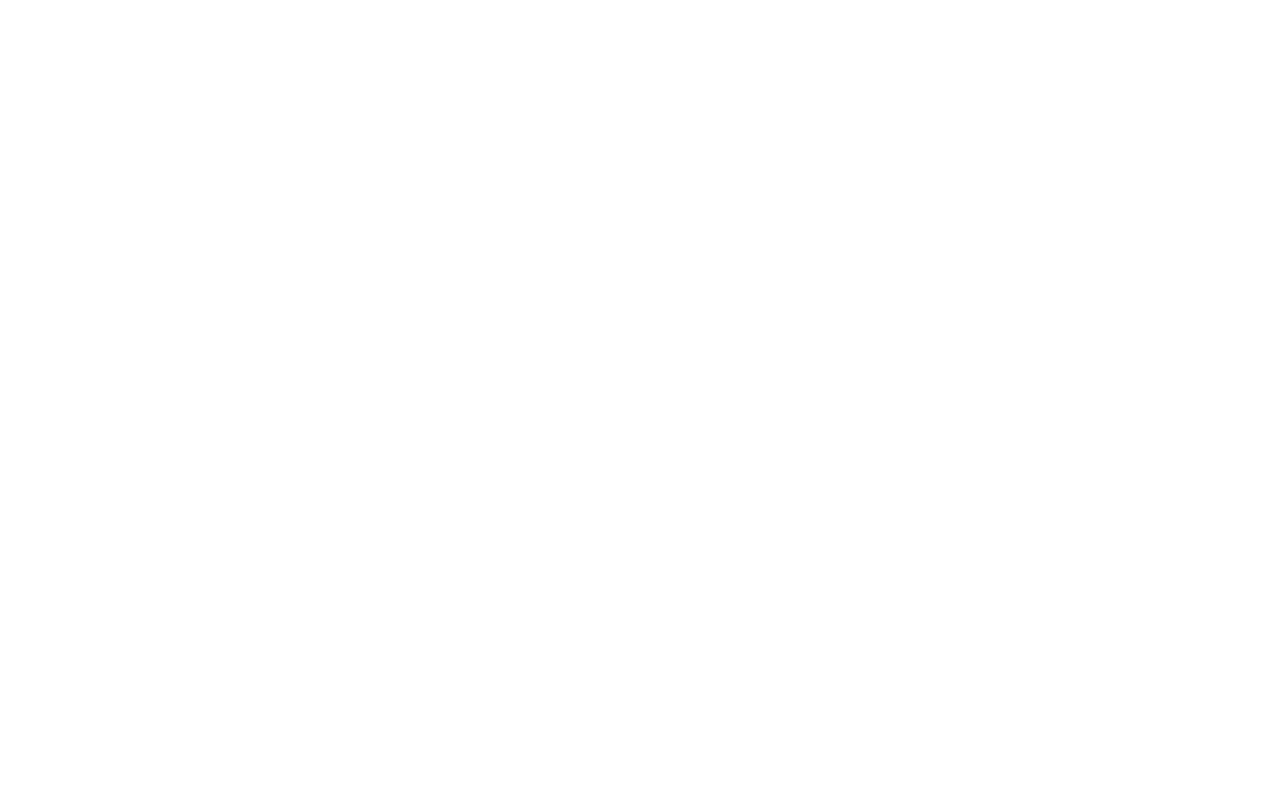
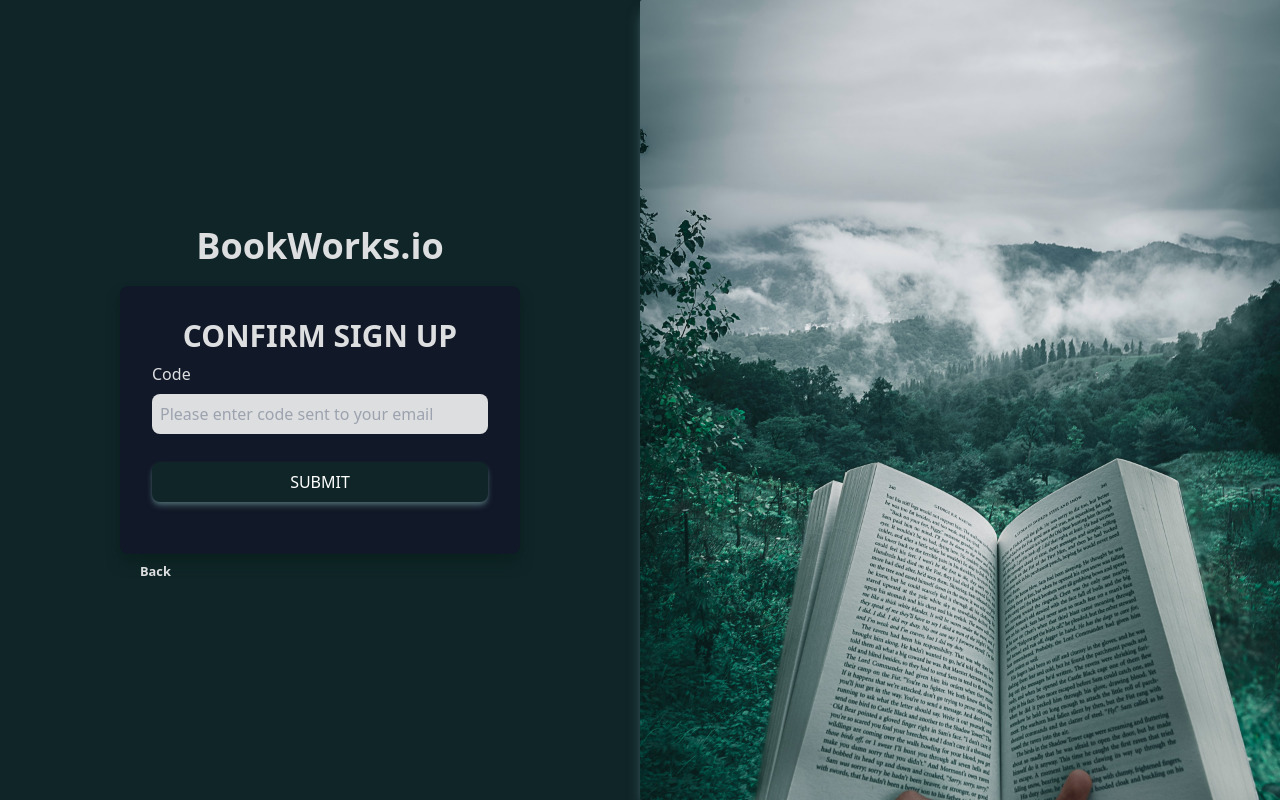
Before and after one commit to HughesSeanKyle/project-three-top-library, a React (Create React App) app: page /auth/confirm-signup in a window 1280 px wide. Before the commit this address had no page. Built offline with nearby package versions, Linux system fonts and the light colour scheme.

Commit message:
Confirm signup comp

```diff
--- a/src/App.js
+++ b/src/App.js
@@ -4,6 +4,7 @@
 import SignIn from './pages/SignIn';
 import SignUp from './pages/SignUp';
 import ForgotPassword from './pages/ForgotPassword';
+import ConfirmSignUp from './pages/ConfirmSignUp';
 
 function App() {
 	return (
@@ -11,6 +12,7 @@
 			<Routes>
 				<Route path={'/auth/signin'} element={<SignIn />} />
 				<Route path={'/auth/signup'} element={<SignUp />} />
+				<Route path={'/auth/confirm-signup'} element={<ConfirmSignUp />} />
 				<Route path={'/auth/forgot-password'} element={<ForgotPassword />} />
 
 				<Route path={'/'} element={<SignIn />} />
--- /dev/null
+++ b/src/pages/ConfirmSignUp.js
@@ -0,0 +1,47 @@
+import React, { useState, useEffect } from 'react';
+import { Link } from 'react-router-dom';
+import signUpImage from '../assets/images/signup-image.jpg';
+
+const ConfirmSignUp = () => {
+	return (
+		<div className="bg-custom-green grid xl:grid-cols-2 lg:grid-cols-2 md:grid-cols-1 h-screen w-full">
+			<div className="flex flex-col justify-center content-center items-center form-padding image-bg-mobile-only dark-layer">
+				<h2 className="text-4xl text-custom-white font-bold text-center my-5  mobile-z-index">
+					BookWorks.io
+				</h2>
+				<form className="max-w-[400px] w-full mx-auto rounded-lg shadow-lg shadow-custom-black bg-gray-900 p-8 px-8 mobile-z-index">
+					<h2 className="text-3xl text-custom-white font-bold text-center">
+						CONFIRM SIGN UP
+					</h2>
+					<div className="flex flex-col text-custom-white py-2">
+						<label>Code</label>
+						<input
+							className="rounded-lg bg-custom-white mt-2 p-2 focus:border-blue-900 focus:outline-none focus:ring focus:ring-custom-gray"
+							type="email"
+							placeholder="Please enter code sent to your email"
+						/>
+					</div>
+					<button className="w-full my-5 py-2 bg-custom-green shadow-md shadow-custom-gray text-white font-light rounded-lg hover:shadow-md hover:shadow-custom-white hover:bg-custom-green-500">
+						SUBMIT
+					</button>
+				</form>
+				<div className="max-w-[360px] flex flex-wrap mt-1 mb-3 relative w-2/3 mobile-width-reset text-custom-white font-semibold">
+					<div className="w-1/2">
+						<Link to="/auth/signup">
+							<small>Back</small>
+						</Link>
+					</div>
+				</div>
+			</div>
+			<div className="hidden lg:block shadow-lg inset-0 rounded-l-lg shadow-lg shadow-custom-gray">
+				<img
+					className="rounded-l-sm w-full h-screen object-cover"
+					src={signUpImage}
+					alt=""
+				/>
+			</div>
+		</div>
+	);
+};
+
+export default ConfirmSignUp;
--- a/src/pages/SignUp.js
+++ b/src/pages/SignUp.js
@@ -41,11 +41,6 @@
 							type="password"
 						/>
 					</div>
-					<div className="flex justify-between text-custom-white py-2">
-						<p className="flex items-center">
-							<input className="mr-2" type="checkbox" /> Remember Me
-						</p>
-					</div>
 					<button className="w-full my-5 py-2 bg-custom-green shadow-md shadow-custom-gray text-white font-light rounded-lg hover:shadow-md hover:shadow-custom-white hover:bg-custom-green-500">
 						SIGN UP
 					</button>
```
Also changed, not shown: 1 other file (tests, documents, lock files or other folders).
